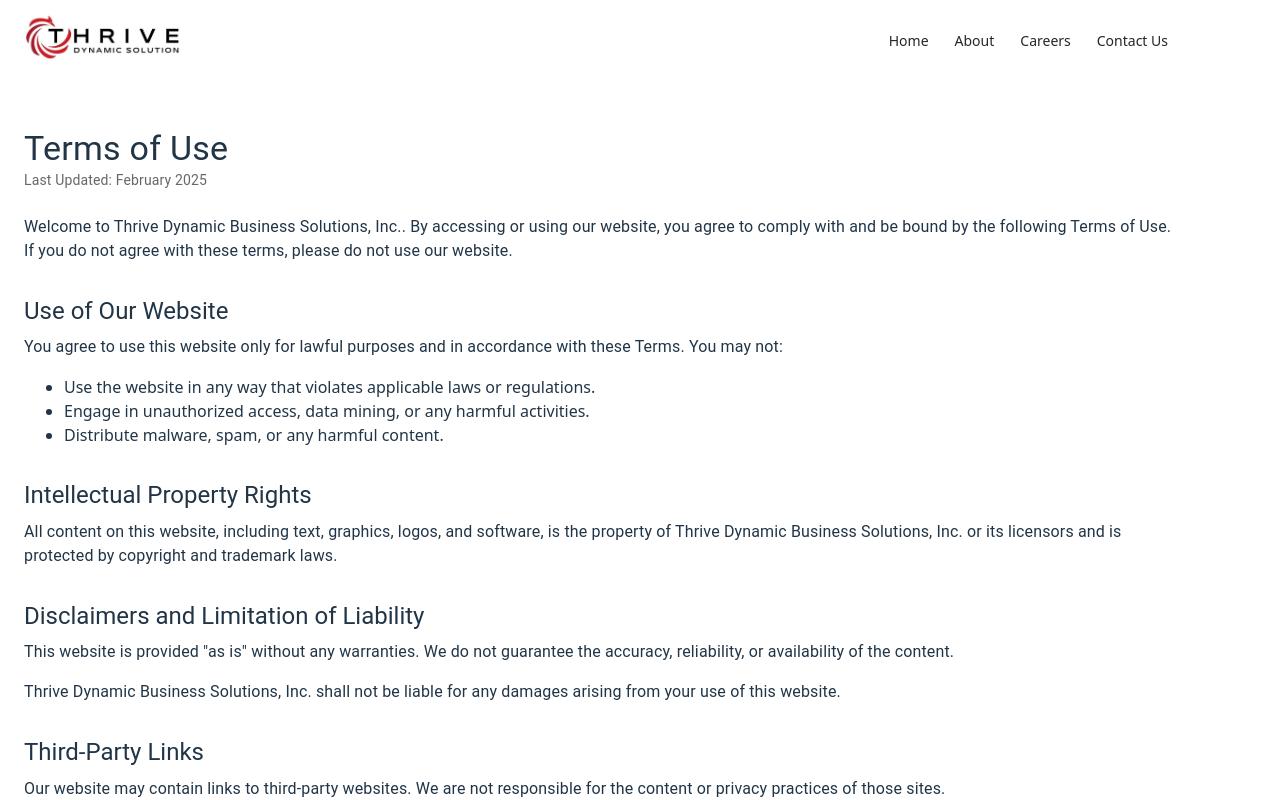
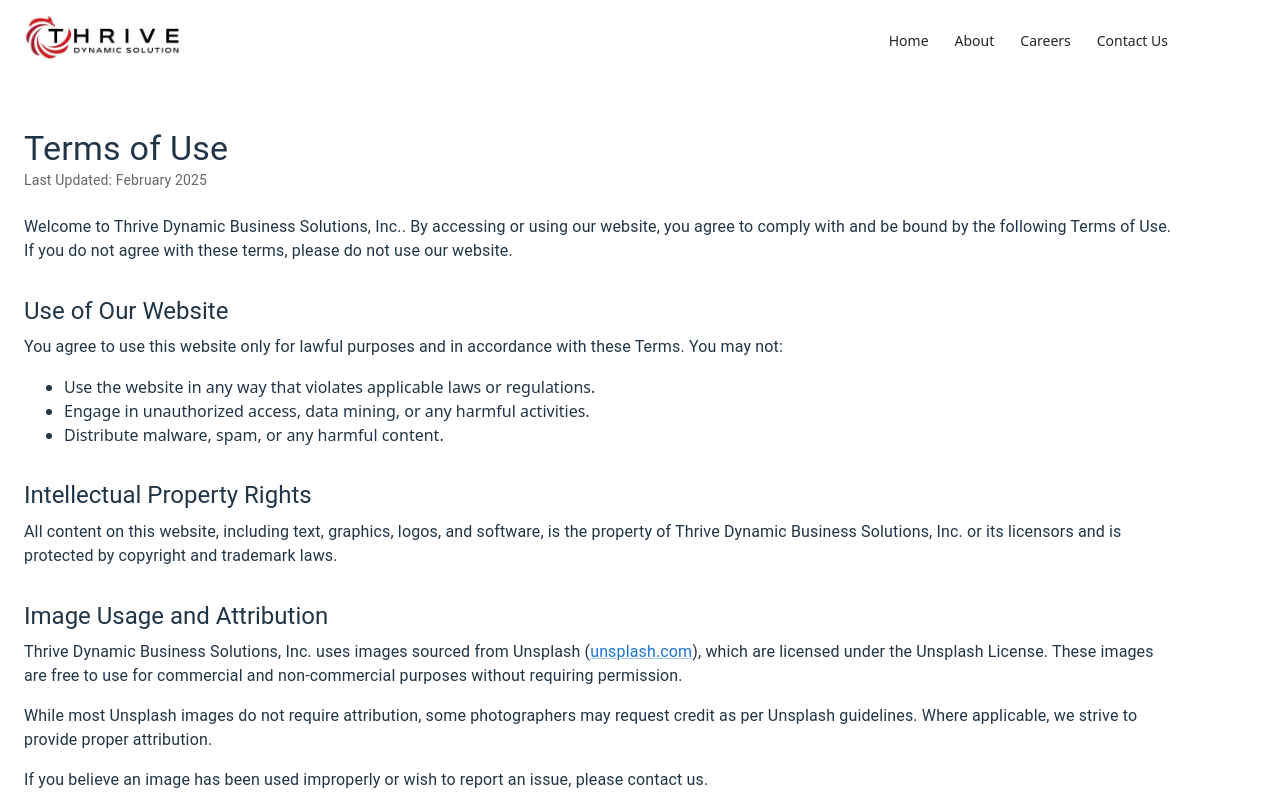
Before and after one commit to eramosgit/tdbs, a React (Vite) app: page /#/terms in a window 1280 px wide. Shown: the top 800 px of the page. Built offline with nearby package versions, Linux system fonts and the light colour scheme; the HTML template or start-up script is replaced by a standard one.

Commit message:
* Updated terms of use with regards to unsplash.com images used in the website * Increased card height for job positions in Careers page

```diff
--- a/src/pages/Careers.jsx
+++ b/src/pages/Careers.jsx
@@ -23,7 +23,9 @@ const Careers = () => {
   useEffect(() => {
     const fetchCSV = async () => {
       try {
-        const response = await fetch(`${import.meta.env.BASE_URL}job_positions.csv`);
+        const response = await fetch(
+          `${import.meta.env.BASE_URL}job_positions.csv`
+        );
         if (!response.ok) throw new Error("Failed to load job positions.");
         const csvText = await response.text();
 
@@ -75,7 +77,7 @@ const Careers = () => {
                   display: "flex",
                   flexDirection: "column",
                   flexGrow: 1,
-                  height: "400px",
+                  height: "450px",
                 }}
               >
                 <CardContent sx={{ flexGrow: 1, overflowY: "auto" }}>
@@ -167,7 +169,9 @@ const Careers = () => {
                     variant="contained"
                     color="primary"
                     // sx={{ width: "100%" }}
-                    href={`mailto:${COMPANY_EMAIL}?subject=Job Application for ${encodeURIComponent(job.Title)}`}
+                    href={`mailto:${COMPANY_EMAIL}?subject=Job Application for ${encodeURIComponent(
+                      job.Title
+                    )}`}
                   >
                     Apply Now
                   </Button>
--- a/src/pages/TermsOfUse.jsx
+++ b/src/pages/TermsOfUse.jsx
@@ -1,4 +1,4 @@
-import { Container, Typography, Box } from "@mui/material";
+import { Container, Typography, Box, Link } from "@mui/material";
 import { Helmet } from "react-helmet-async";
 import { COMPANY_NAME } from "../constants"; // Import company name
 
@@ -61,6 +61,25 @@ const TermsOfUse = () => {
 
         <Box mt={4}>
           <Typography variant="h5" gutterBottom>
+            Image Usage and Attribution
+          </Typography>
+          <Typography variant="body1" paragraph>
+            {COMPANY_NAME} uses images sourced from Unsplash (
+            <Link href="https://unsplash.com" target="_blank" rel="noopener noreferrer">
+              unsplash.com
+            </Link>
+            ), which are licensed under the Unsplash License. These images are free to use for commercial and non-commercial purposes without requiring permission.
+          </Typography>
+          <Typography variant="body1" paragraph>
+            While most Unsplash images do not require attribution, some photographers may request credit as per Unsplash guidelines. Where applicable, we strive to provide proper attribution.
+          </Typography>
+          <Typography variant="body1" paragraph>
+            If you believe an image has been used improperly or wish to report an issue, please contact us.
+          </Typography>
+        </Box>
+
+        <Box mt={4}>
+          <Typography variant="h5" gutterBottom>
             Disclaimers and Limitation of Liability
           </Typography>
           <Typography variant="body1" paragraph>
```
Lines whose indentation alone changed are shown as unchanged.
